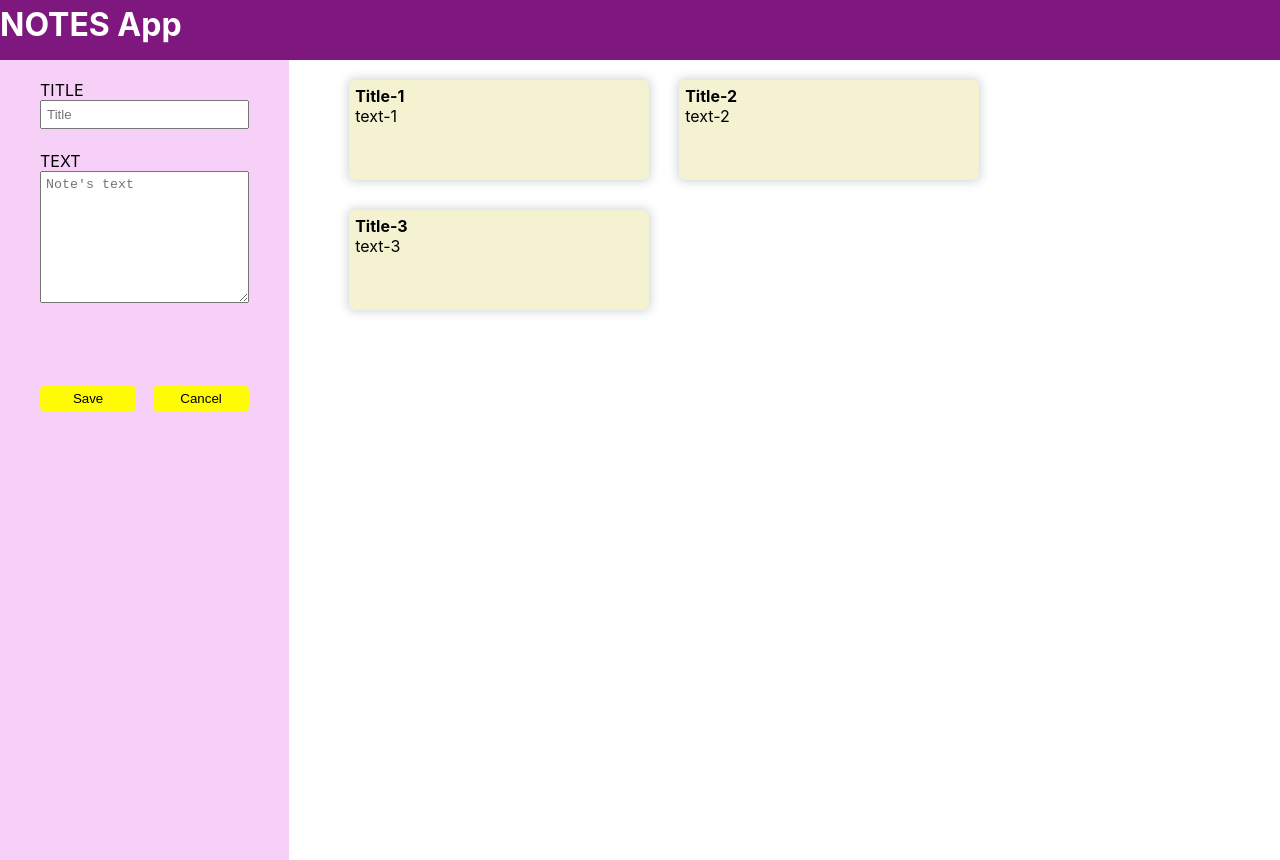
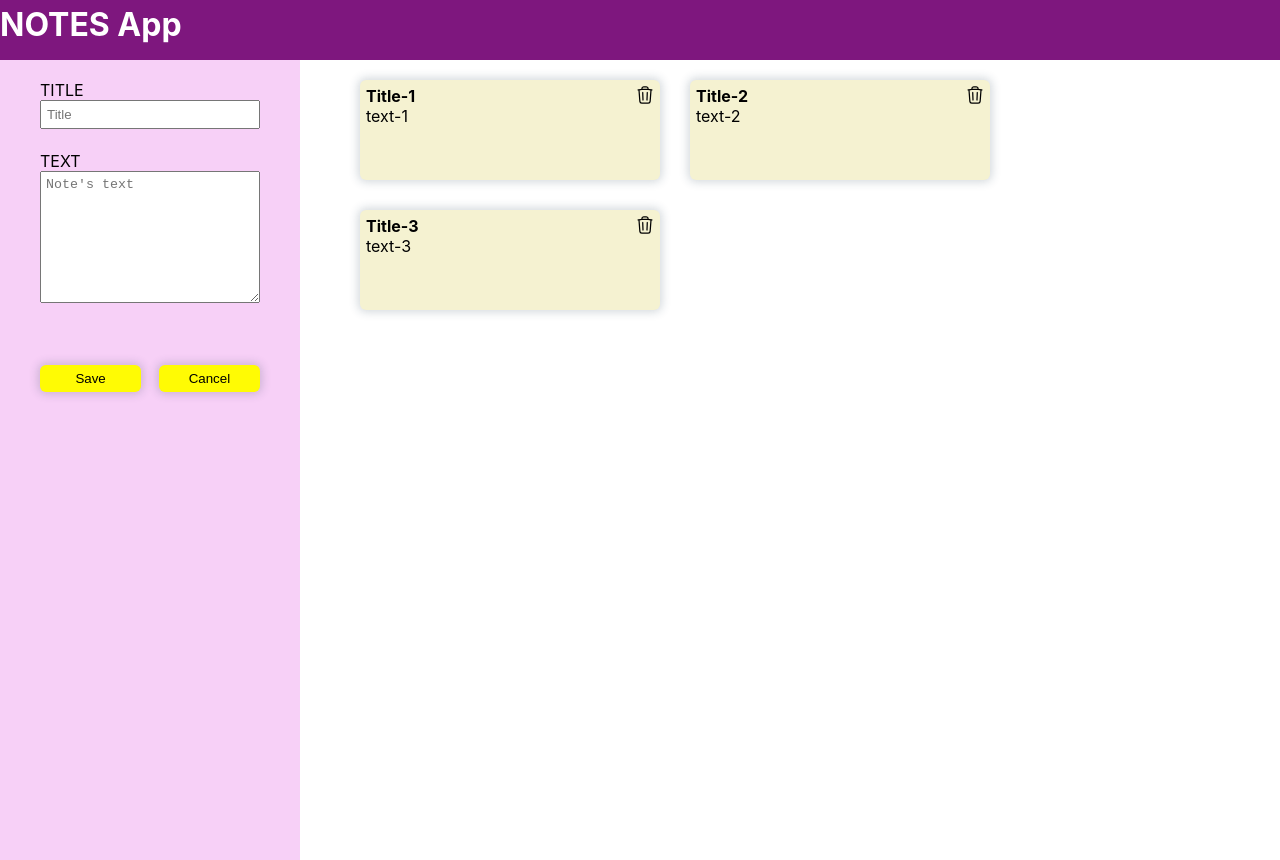
Before and after one commit to TatianaRusak/notes-app, a React (Create React App) app: page / in a window 1280 px wide. Built offline with nearby package versions, Linux system fonts and the light colour scheme; data requests are answered from the project's data file; the HTML template or start-up script is replaced by a standard one.

Commit message:
feat: realize note removing

```diff
--- a/public/index.html
+++ b/public/index.html
@@ -9,7 +9,6 @@
       name="description"
       content="Web site created using create-react-app"
     />
-    <link rel="apple-touch-icon" href="%PUBLIC_URL%/logo192.png" />
     <!--
       manifest.json provides metadata used when your web app is installed on a
       user's mobile device or desktop. See https://developers.google.com/web/fundamentals/web-app-manifest/
--- a/src/components/Note/Note.scss
+++ b/src/components/Note/Note.scss
@@ -1,4 +1,5 @@
 .note {
+  position: relative;
   width: 300px;
   height: 100px;
   background: rgb(245, 242, 209);
@@ -12,4 +13,18 @@
     -webkit-line-clamp: 3;
     -webkit-box-orient: vertical;
   }
+  .trash-btn {
+    position: absolute;
+    top: 5px;
+    right: 5px;
+    width: 20px;
+    height: 20px;
+    border: none;
+    background: transparent;
+    cursor: pointer;
+    svg:hover {
+      color: red;
+      transition: all 0.1s;
+    }
+  }
 }
--- a/src/components/Note/Note.tsx
+++ b/src/components/Note/Note.tsx
@@ -1,16 +1,42 @@
 import React from 'react';
 import { INote } from '../../types';
 import './Note.scss';
-
+import { removeNote } from '../../store/noteSlice';
+import { useDispatch } from 'react-redux';
 interface INoteProps {
   note: INote;
 }
 
-const Note = ({ note }: INoteProps) => (
-  <div className="note">
-    <h4 className="note__title">{note.title}</h4>
-    <p className="note__text">{note.text}</p>
-  </div>
-);
+const Note = ({ note }: INoteProps) => {
+  const dispatch = useDispatch();
+
+  const deleteNote = () => {
+    dispatch(removeNote(note.id));
+  };
+
+  return (
+    <div className="note">
+      <button className="trash-btn">
+        <svg
+          xmlns="http://www.w3.org/2000/svg"
+          fill="none"
+          viewBox="0 0 24 24"
+          strokeWidth={1.5}
+          stroke="currentColor"
+          onClick={deleteNote}
+        >
+          <path
+            strokeLinecap="round"
+            strokeLinejoin="round"
+            d="M14.74 9l-.346 9m-4.788 0L9.26 9m9.968-3.21c.342.052.682.107 1.022.166m-1.022-.165L18.16 19.673a2.25 2.25 0 01-2.244 2.077H8.084a2.25 2.25 0 01-2.244-2.077L4.772 5.79m14.456 0a48.108 48.108 0 00-3.478-.397m-12 .562c.34-.059.68-.114 1.022-.165m0 0a48.11 48.11 0 013.478-.397m7.5 0v-.916c0-1.18-.91-2.164-2.09-2.201a51.964 51.964 0 00-3.32 0c-1.18.037-2.09 1.022-2.09 2.201v.916m7.5 0a48.667 48.667 0 00-7.5 0"
+          />
+        </svg>
+      </button>
+
+      <h4 className="note__title">{note.title}</h4>
+      <p className="note__text">{note.text}</p>
+    </div>
+  );
+};
 
 export default Note;
--- a/src/components/NoteMaker/NoteMaker.scss
+++ b/src/components/NoteMaker/NoteMaker.scss
@@ -1,5 +1,6 @@
 .note__maker {
   width: 300px;
+  min-width: 300px;
   height: 100vh;
   background: lighten(rgb(126, 23, 126), 60%);
   padding: 20px 40px 10px;
@@ -19,7 +20,7 @@
   &-btns {
     display: flex;
     justify-content: space-between;
-    margin-top: 60px;
+    margin-top: 40px;
     input {
       width: 46%;
       padding: 6px 20px;
@@ -27,9 +28,11 @@
       border: none;
       border-radius: 6px;
       transition: all 0.3s;
+      box-shadow: 0px 0px 10px 2px rgba(34, 60, 80, 0.2);
       &:hover {
         cursor: pointer;
-        background:  darken($color:  rgb(255, 251, 4), $amount: 6%);
+        background: rgb(126, 23, 126);
+        color: white;
       }
     }
   }
--- a/src/components/NoteMaker/NoteMaker.tsx
+++ b/src/components/NoteMaker/NoteMaker.tsx
@@ -26,6 +26,7 @@
     if (titleRef.current?.value && textRef.current?.value) {
       dispatch(
         addNote({
+          id: new Date().toDateString(),
           title: titleRef.current?.value,
           text: textRef.current?.value,
           tags: [],
--- a/src/components/NotesBoarder/NotesBoard.tsx
+++ b/src/components/NotesBoarder/NotesBoard.tsx
@@ -5,8 +5,6 @@
 
 const NotesBoarder = () => {
   const notes = useTypedSelector((state) => state.notes);
-
-  console.log('notes', notes);
 
   return (
     <div className="notesBoarder">
--- a/src/store/noteSlice.tsx
+++ b/src/store/noteSlice.tsx
@@ -1,7 +1,7 @@
 import { createSlice, createAsyncThunk } from '@reduxjs/toolkit';
-import { IinitialState, INote } from '../types';
+import { IInitialState, INote } from '../types';
 
-const initialState: IinitialState = {
+const initialState: IInitialState = {
   notes: [],
   error: '',
 };
@@ -11,7 +11,6 @@
   async function () {
     const responce = await fetch('http://localhost:3001/notes');
     const data = await responce.json();
-    console.log('data', data);
     return data;
   }
 );
@@ -32,19 +31,17 @@
       });
     },
     removeNote(state, action) {
-      state.notes = state.notes.filter((note) => note.id !== action.payload.id);
+      state.notes = state.notes.filter((note) => note.id !== action.payload);
     },
   },
   extraReducers: (builder) => {
     builder
       .addCase(fetchNotes.pending, (state) => {
         state.error = '';
-        console.log('pending');
       })
       .addCase(fetchNotes.fulfilled, (state, action) => {
         state.notes = action.payload;
         state.error = '';
-        console.log('fulfilled');
       })
       .addCase(fetchNotes.rejected, (state, action) => {
         state.error = action.payload as string;
--- a/src/types.tsx
+++ b/src/types.tsx
@@ -5,7 +5,7 @@
   tags: Tag[];
 }
 
-export interface IinitialState {
+export interface IInitialState {
   notes: INote[];
   error: string;
 }
```
Also changed, not shown: public/manifest.json.
